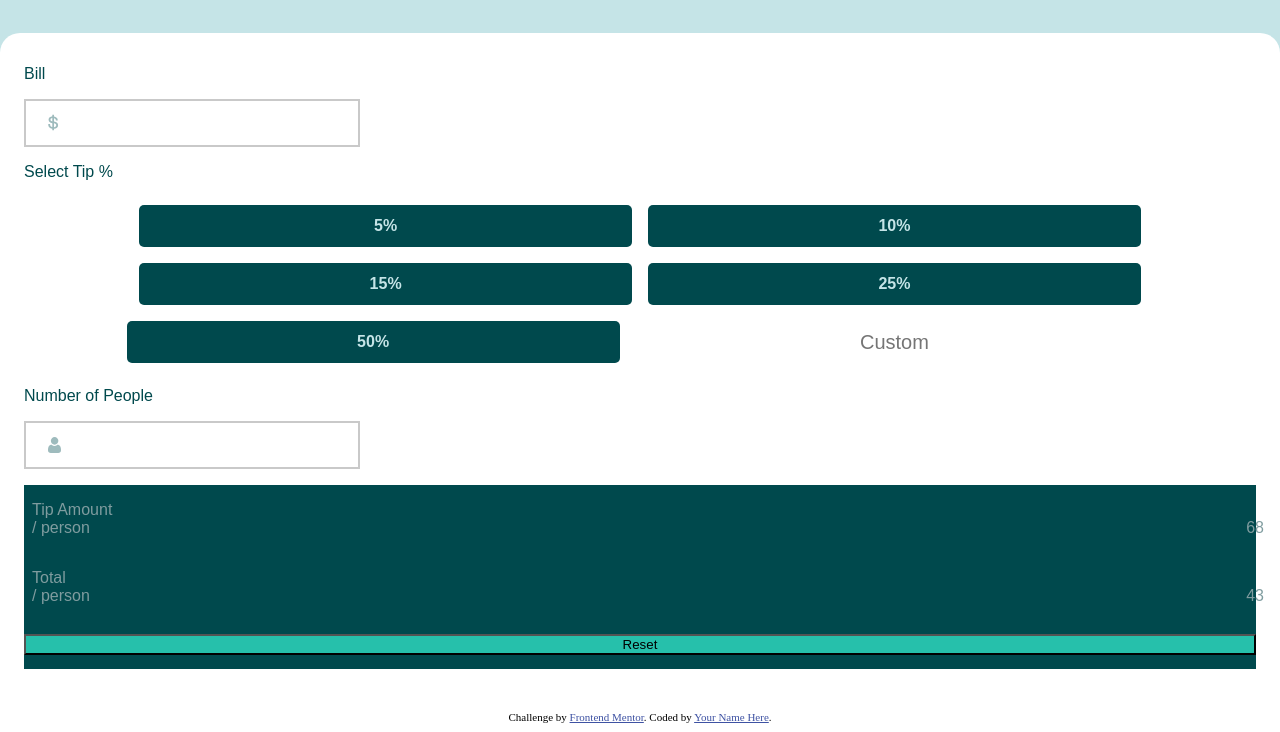
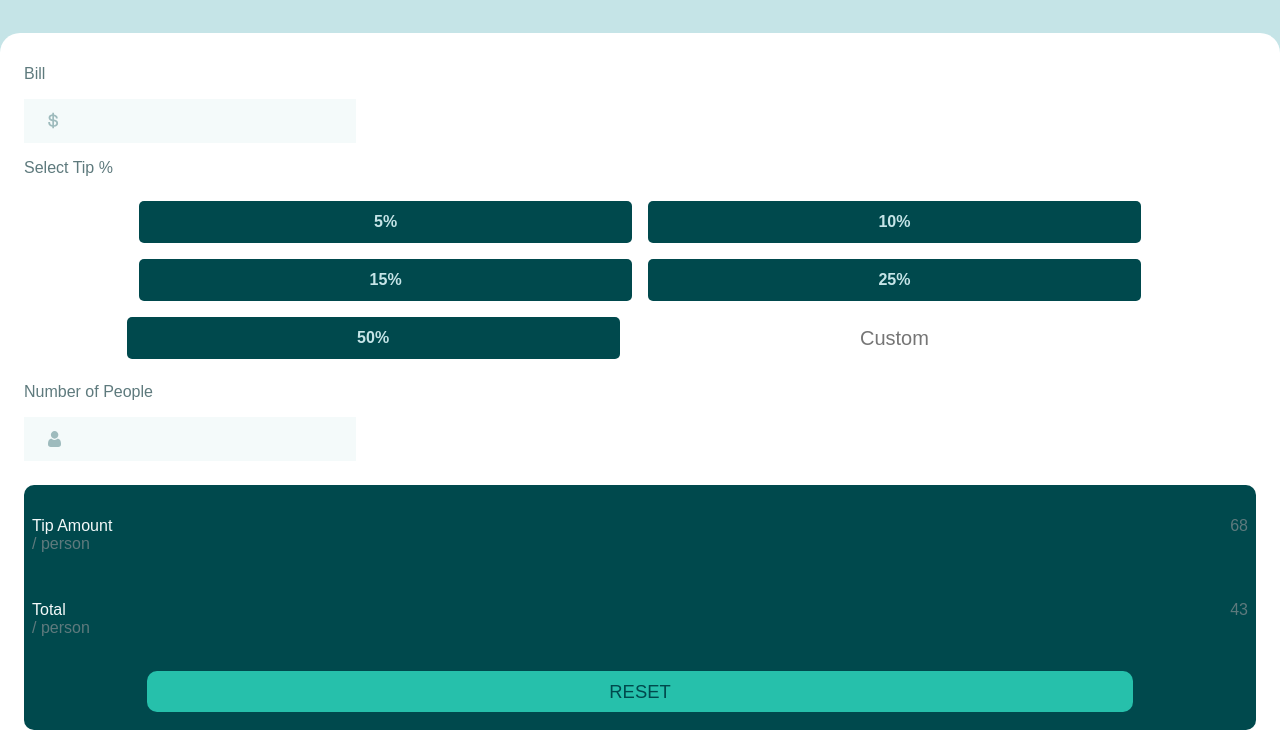
Before and after one commit to mmtakeuchi/tip_calculator_fm, a plain HTML site: page index.html in a window 1280 px wide. Shown: the part 89-821 px from the top of the page. Drawn offline with Linux system fonts and the light colour scheme; a web font is replaced by a local one.

Commit message:
style total section

```diff
--- a/index.html
+++ b/index.html
@@ -48,23 +48,23 @@
 
         <div class="total">
           <div class="amount">
-            <span>Tip Amount</br>/ person</span>
-            <span class="result">68</span>
+            <p class="amountTitle"><span class="totalTitle">Tip Amount</span></br>/ person</p>
+            <p class="result">68</p>
           </div>
           <div class="amount">
-            <span>Total</br>/ person</span>
-            <span class="result">43</span>
+            <p class="amountTitle"><span class="totalTitle">Total</span></br>/ person</p>
+            <p class="result">43</p>
           </div>
-          <button type="button" class="resetBtn">Reset</button>
+          <button type="button" class="resetBtn">RESET</button>
         </div>
+      </div>
+      <div class="attribution">
+        Challenge by
+        <a href="https://www.frontendmentor.io?ref=challenge" target="_blank"
+          >Frontend Mentor</a
+        >. Coded by <a href="#">Your Name Here</a>.
       </div>
     </div>
 
-    <div class="attribution">
-      Challenge by
-      <a href="https://www.frontendmentor.io?ref=challenge" target="_blank"
-        >Frontend Mentor</a
-      >. Coded by <a href="#">Your Name Here</a>.
-    </div>
   </body>
 </html>
--- a/styles.css
+++ b/styles.css
@@ -23,23 +23,16 @@ body {
   background: hsl(0, 0%, 100%);
   border-top-left-radius: 20px;
   border-top-right-radius: 20px;
-  height: 90%;
+  height: 100%;
   display: flex;
   flex-direction: column;
   text-align: left;
   padding: 1em 1.5em;
 }
 
-/* .inputBill {
-  border: 2px inset #ccc;
-  font-size: 30px;
+p {
+  color: hsl(186, 14%, 43%);
 }
-
-input {
-  text-align: right;
-  font-size: 24px;
-  border: 0;
-} */
 
 .spanInput {
   display: inline-block;
@@ -47,12 +40,18 @@ input {
 }
 
 .spanInput input {
-  border: 2px solid #c9c9c9;
+  border: none;
+  background: hsl(189, 41%, 97%);
   box-shadow: none;
   font-size: 24px;
   height: 42px;
   padding-left: 20px;
   text-align: right;
+}
+
+.spanInput input:focus {
+  outline: none;
+  border: 2px solid hsl(183, 100%, 15%);
 }
 
 .billInput::before {
@@ -112,30 +111,45 @@ input {
 
 .total {
   background: hsl(183, 100%, 15%);
-  margin: 1em 0;
-  display: flex;
-  flex-direction: column;
+  margin: 1.5em 0 1em 0;
+  border-radius: 10px;
 }
 
 .amount {
-  width: 100%;
+  display: flex;
   margin: 1em 0.5em;
   color: hsl(184, 14%, 56%);
 }
 
+.amountTitle {
+  flex: 2;
+}
+
 .result {
-  float: right;
+  flex: 1;
+  text-align: right;
+}
+
+.totalTitle {
+  color: hsl(189, 41%, 97%);
 }
 
 .resetBtn {
-  width: 100%;
-  margin: 1em 0;
+  display: block;
+  margin: 1em auto;
+  width: 80%;
+  border: none;
+  border-radius: 10px;
   background: hsl(172, 67%, 45%);
+  color: hsl(183, 100%, 15%);
+  font-size: 1.15em;
+  padding: 0.5em 1em;
 }
 
 .attribution {
   font-size: 11px;
   text-align: center;
+  top: 0;
 }
 .attribution a {
   color: hsl(228, 45%, 44%);
```
